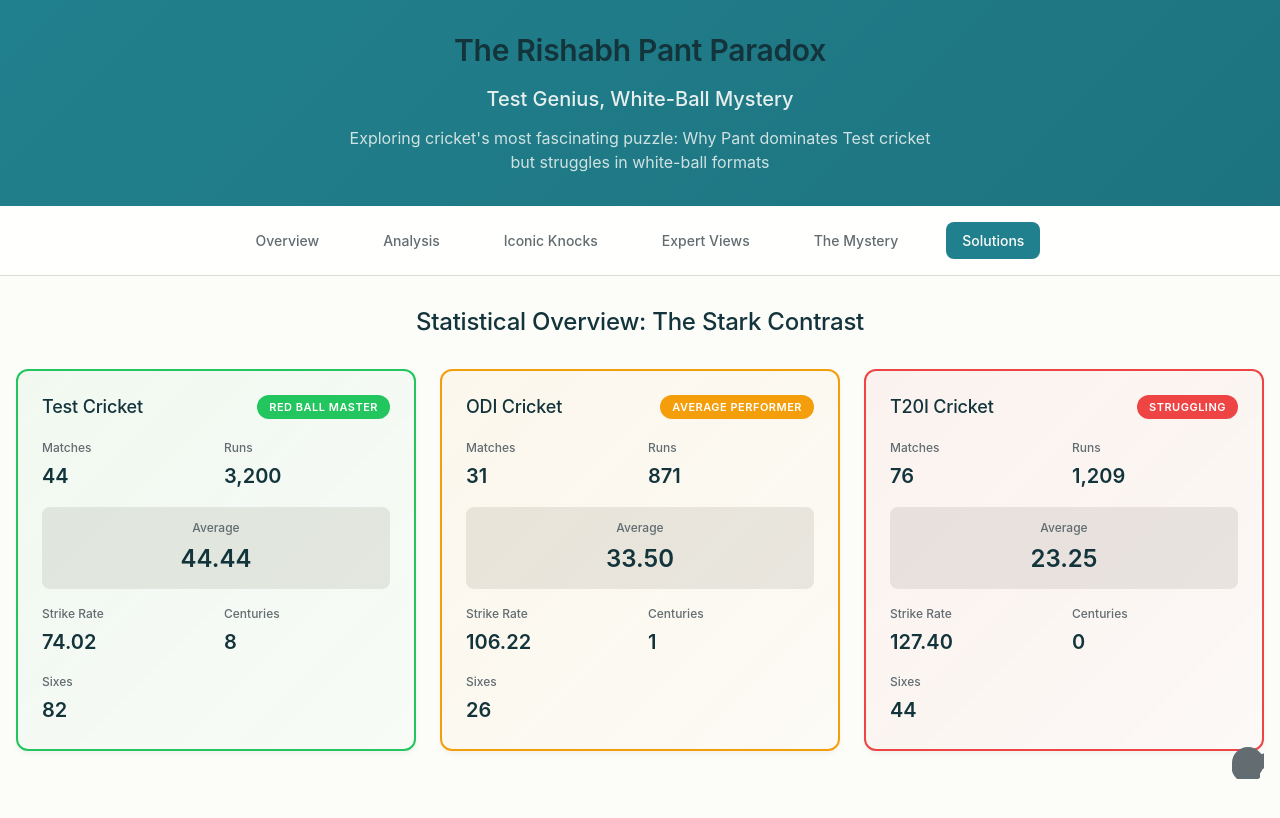
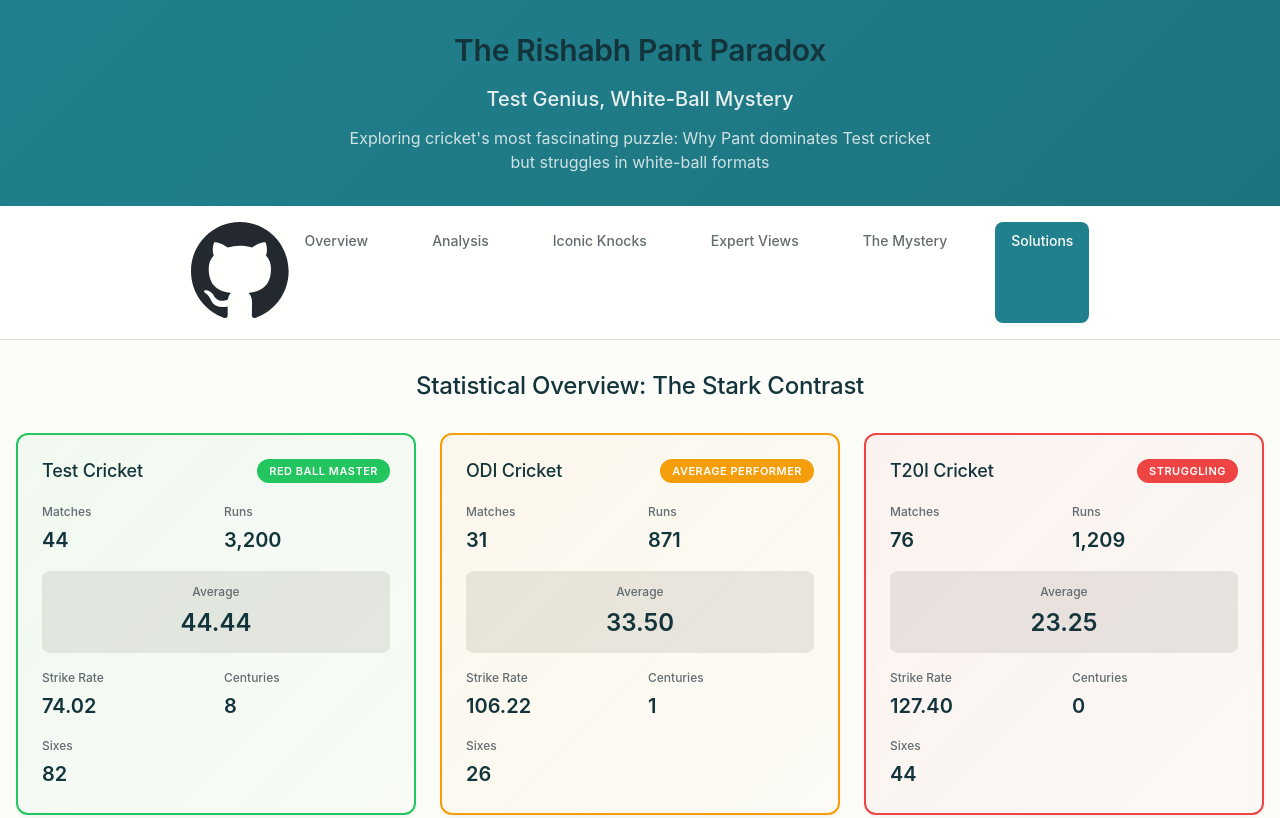
Before and after one commit to Piyushiitk24/pant-cricket-dashboard, a plain HTML site: page index.html in a window 1280 px wide. Shown: the top 818 px of the page. Drawn offline with Linux system fonts and the light colour scheme; a web font is replaced by a local one.

Commit message:
Add GitHub link in navigation and remove redundant link from footer

```diff
--- a/index.html
+++ b/index.html
@@ -18,6 +18,9 @@
     <nav class="navigation sticky">
         <div class="container">
             <div class="nav-wrapper">
+                <a href="https://github.com/piyushiitk24/pant-cricket-dashboard" class="github-nav-link" target="_blank" rel="noopener noreferrer" title="View on GitHub">
+                    <img src="images/github-mark.svg" alt="GitHub" class="github-icon">
+                </a>
                 <div class="nav-links">
                     <a href="#overview" class="nav-link active" data-section="overview">Overview</a>
                     <a href="#charts" class="nav-link" data-section="charts">Analysis</a>
@@ -401,12 +404,6 @@
         </div>
     </footer>
 
-    <a href="https://github.com/piyushiitk24/pant-cricket-dashboard" class="github-link" target="_blank" rel="noopener noreferrer" title="View on GitHub">
-        <svg xmlns="http://www.w3.org/2000/svg" viewBox="0 0 16 16" width="32" height="32" fill="currentColor">
-            <path d="M8 0c4.42 0 8 3.58 8 8a8.013 8.013 0 0 1-5.45 7.59c-.4.08-.55-.17-.55-.38 0-.19.01-.82.01-1.49-2.01.37-2.53-.49-2.69-.94-.09-.23-.48-.94-.82-1.13-.28-.15-.68-.52-.01-.53.63-.01 1.08.58 1.23.82.72 1.21 1.87.87 2.33.66.07-.52.28-.87.51-1.07-1.78-.2-3.64-.89-3.64-3.95 0-.87.31-1.59.82-2.15-.08-.2-.36-1.02.08-2.12 0 0 .67-.21 2.2.82.64-.18 1.32-.27 2-.27.68 0 1.36.09 2 .27 1.53-1.04 2.2-.82 2.2-.82.44 1.1.16 1.92.08 2.12.51.56.82 1.28.82 2.15 0 3.07-1.87 3.75-3.65 3.95.29.25.54.73.54 1.48 0 1.07-.01 1.93-.01 2.2 0 .21-.15.46-.55.38A8.013 8.013 0 0 1 0 8c0-4.42 3.58-8 8-8Z"></path>
-        </svg>
-    </a>
-
     <script src="app.js"></script>
 </body>
 </html>
```
Also changed, not shown: images/github-mark.svg (added).
